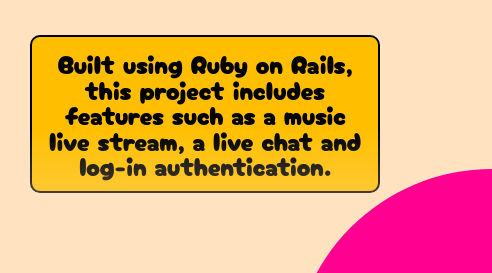
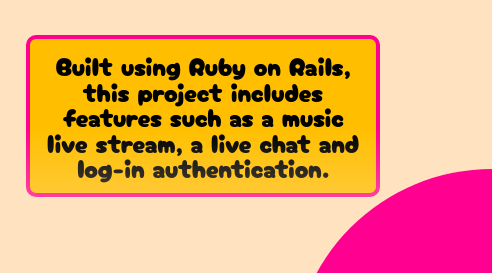
Before and after one commit to finnianj/portfolio, a website: page views/index.html in a window 1280 px wide. Both pictures are taken after a click on the icon 776 px from the left and 474 px from the top of the page. Shown: the part 431-704 px from the top of the page, 788-1280 px from the left. Drawn offline with nearby package versions, Linux system fonts and the light colour scheme; files that its build step writes are made by us from their sources; files whose address does not match are found by name.

Commit message:
info button

```diff
--- a/public/stylesheets/scroll.css
+++ b/public/stylesheets/scroll.css
@@ -139,7 +139,7 @@
   max-width: 25vw;
   font-size: 2vw;
   height: fit-content;
-  border: 2px solid black;
+  border: 4px solid rgb(255, 0, 144);
   border-radius: 10px;
   background-color: rgb(255, 191, 0);
   padding: 1vw;
```
